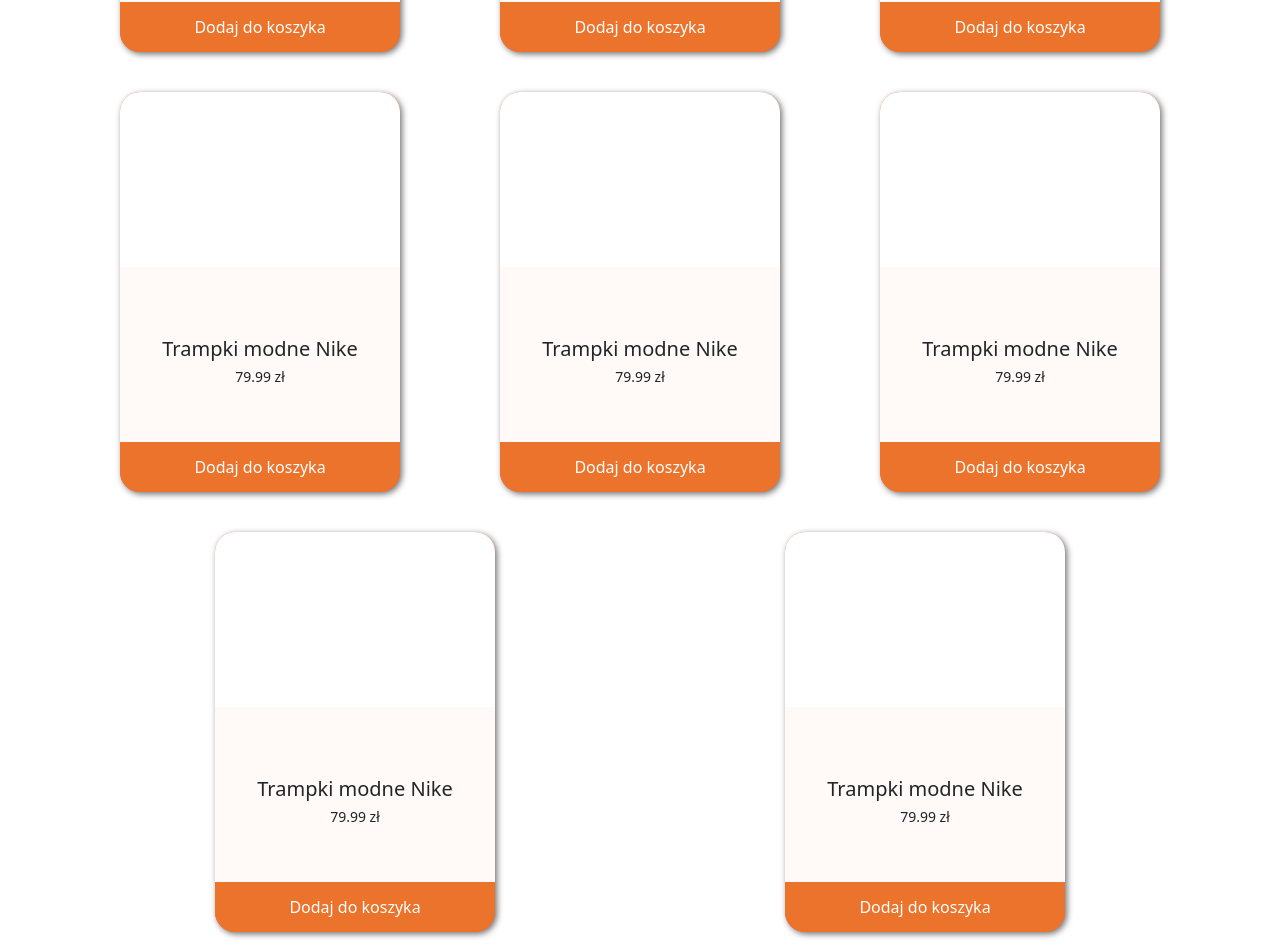
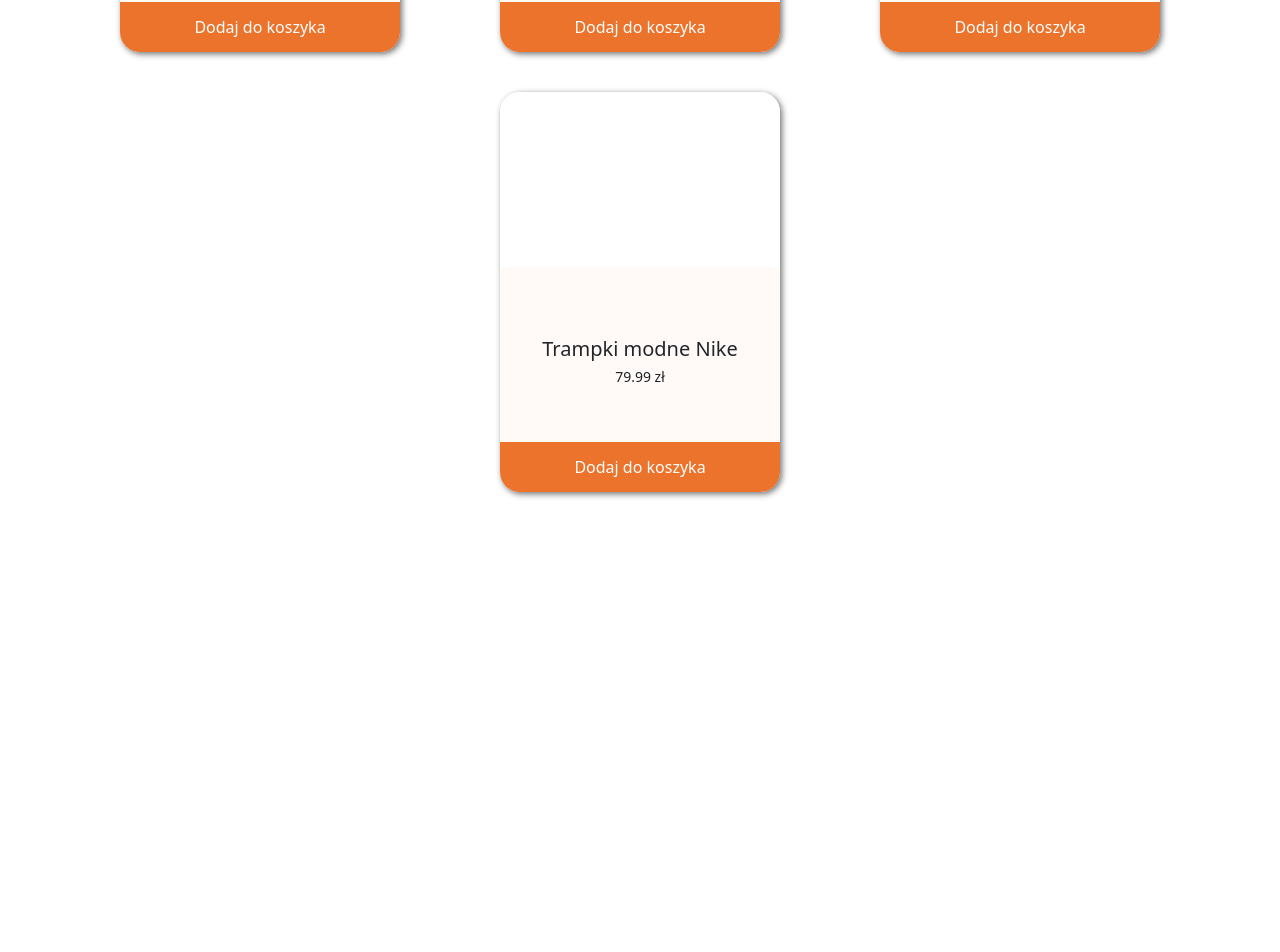
Before and after one commit to MilaKropeczka/ForHome-Shop-Online, a React (Create React App) app: page / in a window 1280 px wide. Shown: the part 1316-2268 px from the top of the page. After the commit the page ends 1828 px from the top, so only its background shows below. Built offline with nearby package versions, Linux system fonts and the light colour scheme.

Commit message:
main anim

```diff
--- a/src/components/Main/Box/Box.module.sass
+++ b/src/components/Main/Box/Box.module.sass
@@ -2,14 +2,16 @@
 .box
     overflow: hidden
     width: 280px
-    // width: calc(100% - 20px)
     height: 400px
-    background-color: tomato
     border-radius: 20px
     box-shadow: 2px 2px 6px $grey
     margin: 20px auto
+    cursor: pointer
+    transition: .2s
     @media screen and ( min-width: $lg )
         margin: 20px auto
+.box:hover
+    transform: scale(1.01) rotate(1deg)
 
 .img
     width: 100%
@@ -33,3 +35,6 @@
     text-align: center
     line-height: 50px
     background-color: $primary
+    transition: color .2s
+.buy:hover
+    color: $grey
--- a/src/components/Main/Main.js
+++ b/src/components/Main/Main.js
@@ -25,18 +25,6 @@
 				<Col>
 					<Box />
 				</Col>
-				<Col>
-					<Box />
-				</Col>
-				<Col>
-					<Box />
-				</Col>
-				<Col>
-					<Box />
-				</Col>
-				<Col>
-					<Box />
-				</Col>
 			</Row>
 		</Container>
 	);
```
